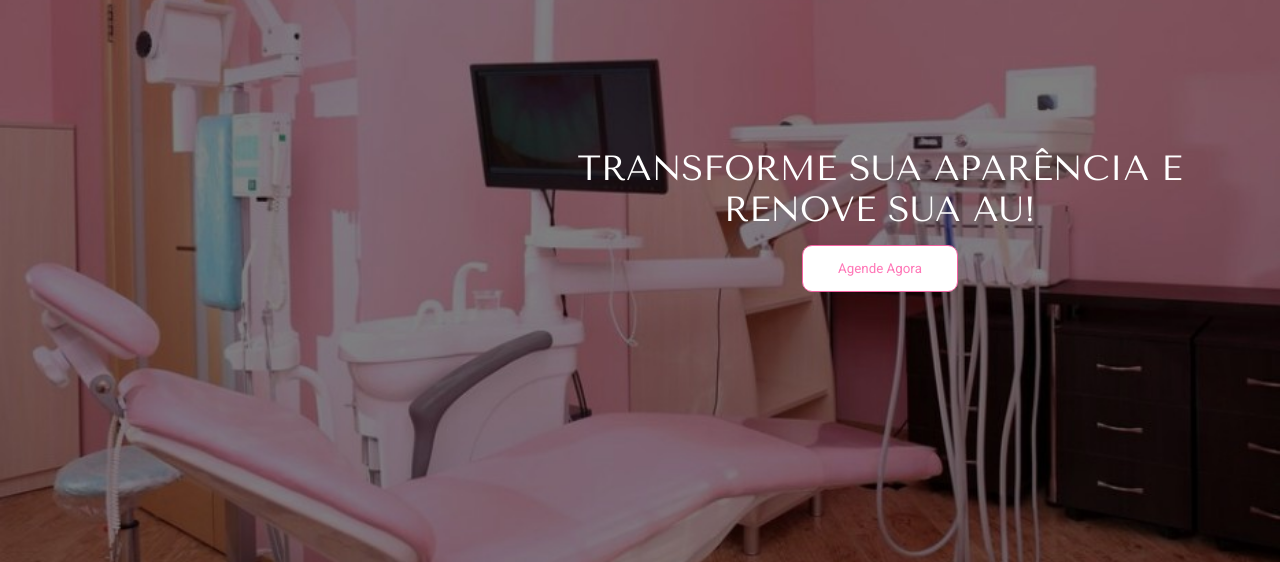
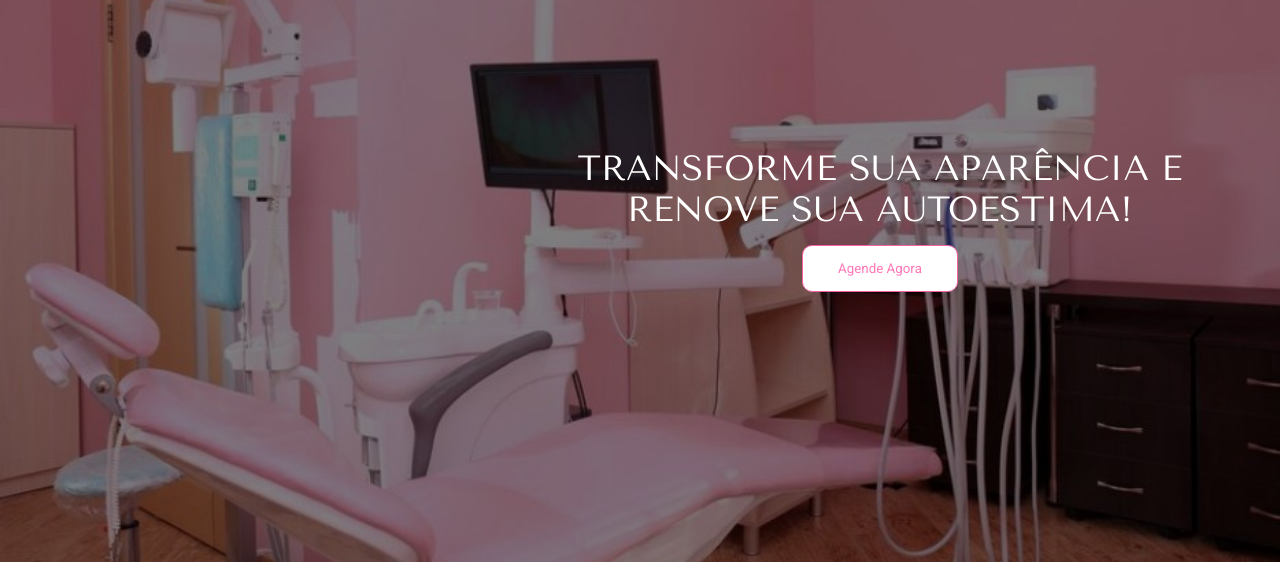
Before and after one commit to krisnarane/site, a plain HTML site: page index.htm in a window 1280 px wide. Shown: the part 238-800 px from the top of the page. Drawn offline with nearby package versions, Linux system fonts and the light colour scheme; a web font is replaced by a local one.

Commit message:
Update index.htm

```diff
--- a/index.htm
+++ b/index.htm
@@ -36,7 +36,7 @@
 
 	<div class="container">
 		<div class="main-text">
-			<h2 class="titulo">TRANSFORME SUA aparência e renove sua au!</h2>
+			<h2 class="titulo">TRANSFORME SUA aparência e renove sua autoestima!</h2>
 			<a href="formulario.htm"><button>Agende agora</button>
 		</div>
 	</div>
@@ -127,6 +127,7 @@
 				<a href="index.htm"><i class="fas fa-arrow-right"></i> Galeria</a>
             	<a href="index.htm"><i class="fas fa-arrow-right"></i> Blog</a>
             	<a href="index.htm"><i class="fas fa-arrow-right"></i> Contato</a>
+		    <p>Feito por: Julia Krisnarane, Ana clara e Ester Almeida</p>
             </div>
 
             <div class="box">
```
